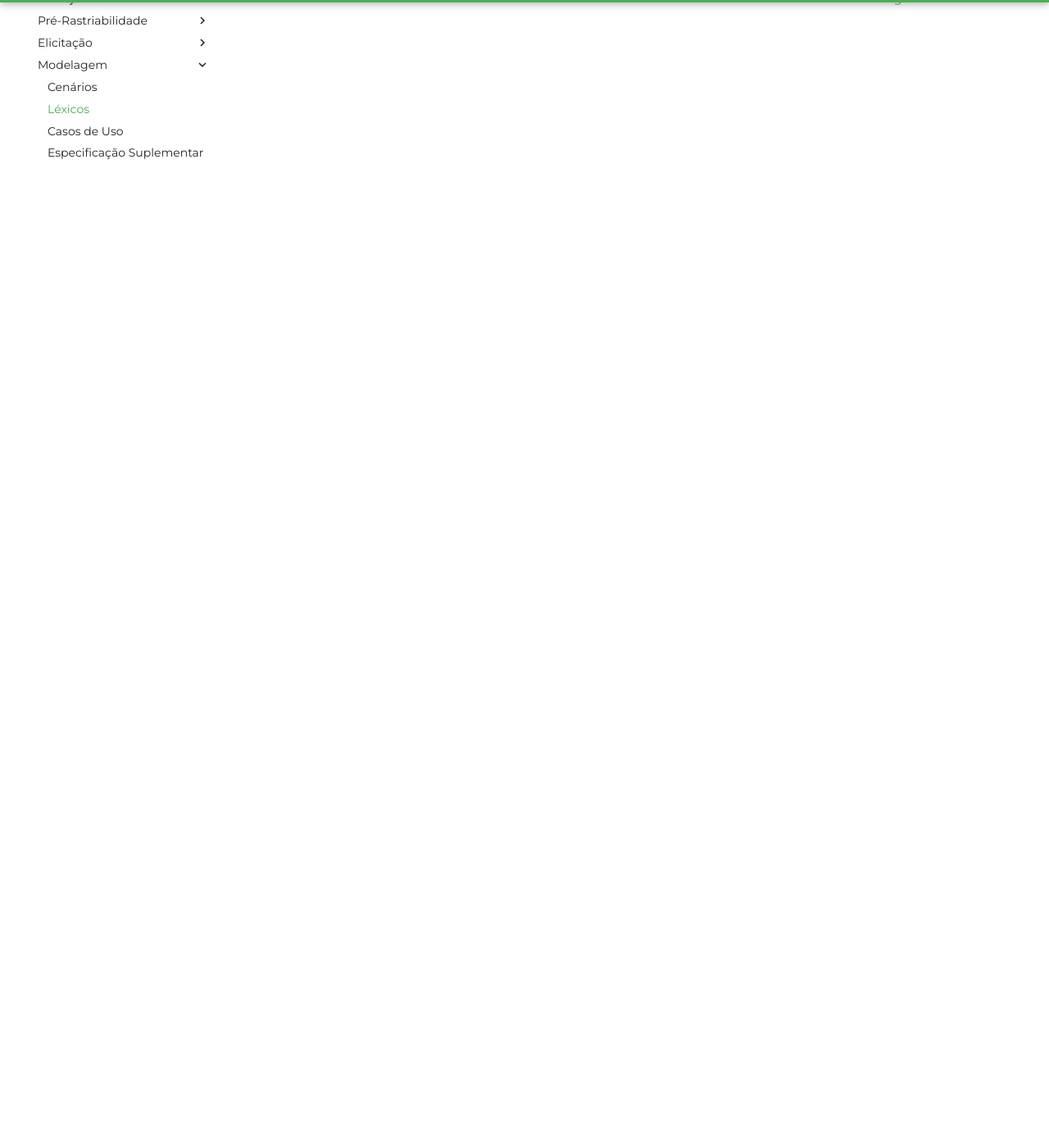
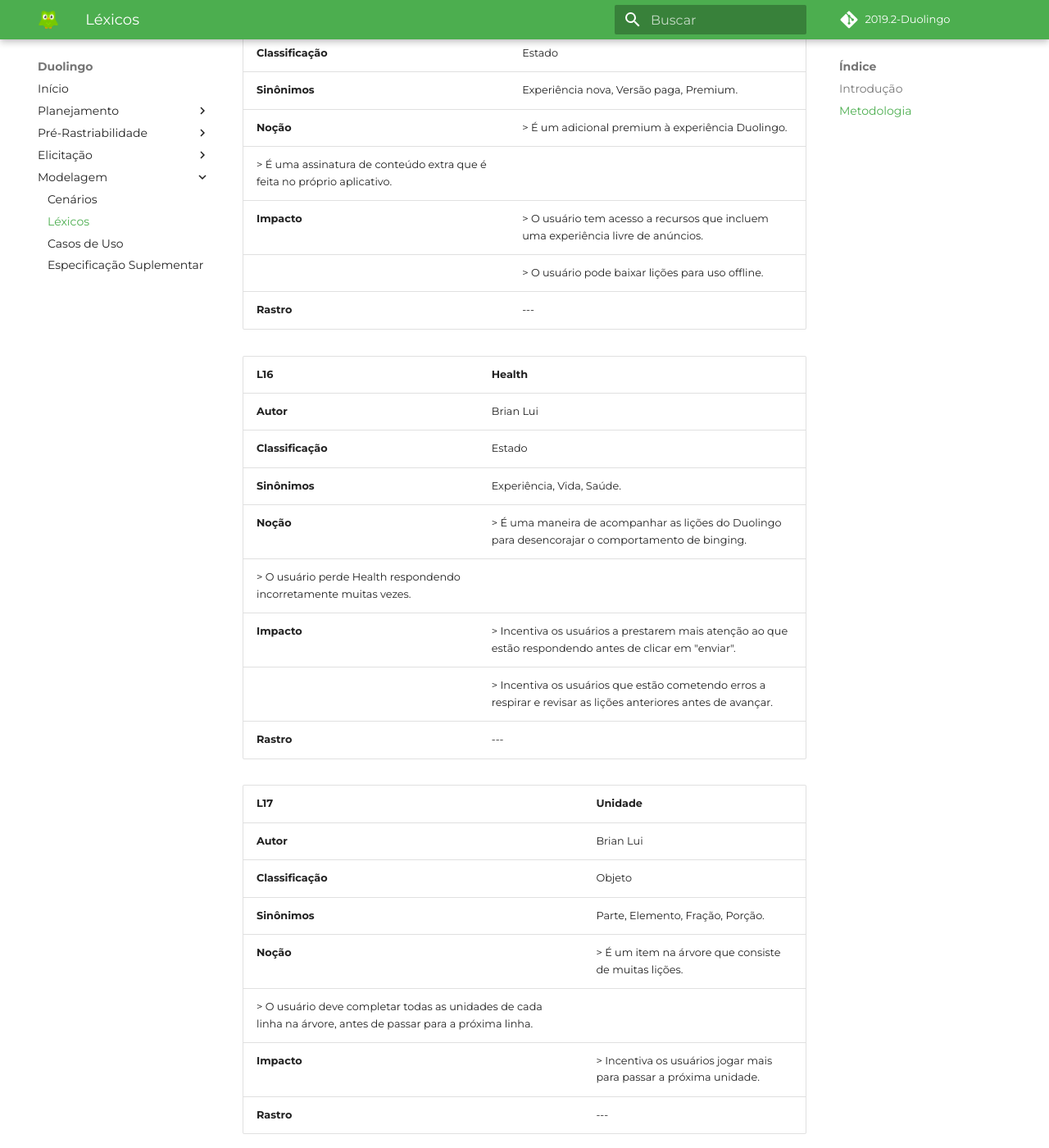
Before and after one commit to requisitos-Duolingo/Duolingo, an MkDocs documentation site: the page built from docs/modelagem/Lexicos.md, in a window 1280 px wide and 1400 px high, scrolled down 7274 px. Shown: the whole window at 82% size. Built offline with MkDocs 1.6.1 and Material for MkDocs 9.7.7, drawn with Linux system fonts in a browser that asks for light colours; some web fonts are replaced; comment, search, counter and statistics services are not loaded; some of the changed text lies outside the part shown.

Commit message:
Update Lexicos.md
Adição de mais palavras chaves e frases peculiares referente ao Duolingo.

Para cada palavra chave e frase peculiar, foi feita a Classificação, Sinônimo, Noção, Impacto e Rastro

```diff
--- a/docs/modelagem/Lexicos.md
+++ b/docs/modelagem/Lexicos.md
@@ -166,3 +166,65 @@
 |**Impacto**|> Encoraja os usuários à prestar mais atenção ao que estão respondendo antes de pressionar "verificar".|
 ||> Encoraja os usuários que estão errando a fazer uma pausa e revisar lições anteriores antes de continuar.|
 |**Rastro**|---|
+
+|L15|Duolingo Plus|
+|---|---|
+|**Autor**|Brian Lui|
+|**Classificação**|Estado|
+|**Sinônimos**|Experiência nova, Versão paga, Premium.|
+|**Noção**|> É um adicional premium à experiência Duolingo.|
+|> É uma assinatura de conteúdo extra que é feita no próprio aplicativo.|
+|**Impacto**|> O usuário tem acesso a recursos que incluem uma experiência livre de anúncios.|
+||> O usuário pode baixar lições para uso offline.|
+|**Rastro**|---|
+
+|L16|Health|
+|---|---|
+|**Autor**|Brian Lui|
+|**Classificação**|Estado|
+|**Sinônimos**|Experiência, Vida, Saúde.|
+|**Noção**|> É uma maneira de acompanhar as lições do Duolingo para desencorajar o comportamento de binging.|
+|> O usuário perde Health respondendo incorretamente muitas vezes.|
+|**Impacto**|> Incentiva os usuários a prestarem mais atenção ao que estão respondendo antes de clicar em "enviar".|
+||> Incentiva os usuários que estão cometendo erros a respirar e revisar as lições anteriores antes de avançar.|
+|**Rastro**|---|
+
+|L17|Unidade|
+|---|---|
+|**Autor**|Brian Lui|
+|**Classificação**|Objeto|
+|**Sinônimos**|Parte, Elemento, Fração, Porção.|
+|**Noção**|> É um item na árvore que consiste de muitas lições.|
+|> O usuário deve completar todas as unidades de cada linha na árvore, antes de passar para a próxima linha.|
+|**Impacto**|> Incentiva os usuários jogar mais para passar a próxima unidade.|
+|**Rastro**|---|
+
+|L18|Lições|
+|---|---|
+|**Autor**|Brian Lui|
+|**Classificação**|Objeto|
+|**Sinônimos**|Tarefas, Ensinamento, Matéria, Conteúdo.|
+|**Noção**|> Uma lição no Duolingo consiste de muitos exercícios que ajudam a ensinar os aspectos principais de uma unidade.|
+|> As próprias lições contém váris exercícios.|
+|**Impacto**|> Incentiva os usuários jogar mais para passar a próxima lição.|
+|**Rastro**|---|
+
+|L19|Exercício|
+|---|---|
+|**Autor**|Brian Lui|
+|**Classificação**|Objeto|
+|**Sinônimos**|Ação, Prática, Execução, Operação.|
+|**Noção**|> É uma forma de práticar a fala individual, ouvir ou tarefas de tradução que compõem uma lição, prática ou teste.|
+|> Cada aula ou prática consiste em um máximo de 20 exercícios, enquanto que os testes podem ter mais.|
+|**Impacto**|> Incentiva os usuários jogar mais para passar conseguir realizar o próximo exercício.|
+|**Rastro**|---|
+
+|L20|Árvore de Idioma|
+|---|---|
+|**Autor**|Brian Lui|
+|**Classificação**|Objeto|
+|**Sinônimos**|Conjunto de Níveis, Conjunto de Unidades, Conjunto de Lições.|
+|**Noção**|> As unidades são apresentadas de uma maneira que as faz parecer um pouco com uma árvore.|
+|> Conhecido como a Árvore de Unidades ou a Árvore de Idioma.|
+|**Impacto**|> Incentiva os usuários jogar mais para terminar a Árvore de Idioma o mais rápido possível.|
+|**Rastro**|---|
```
